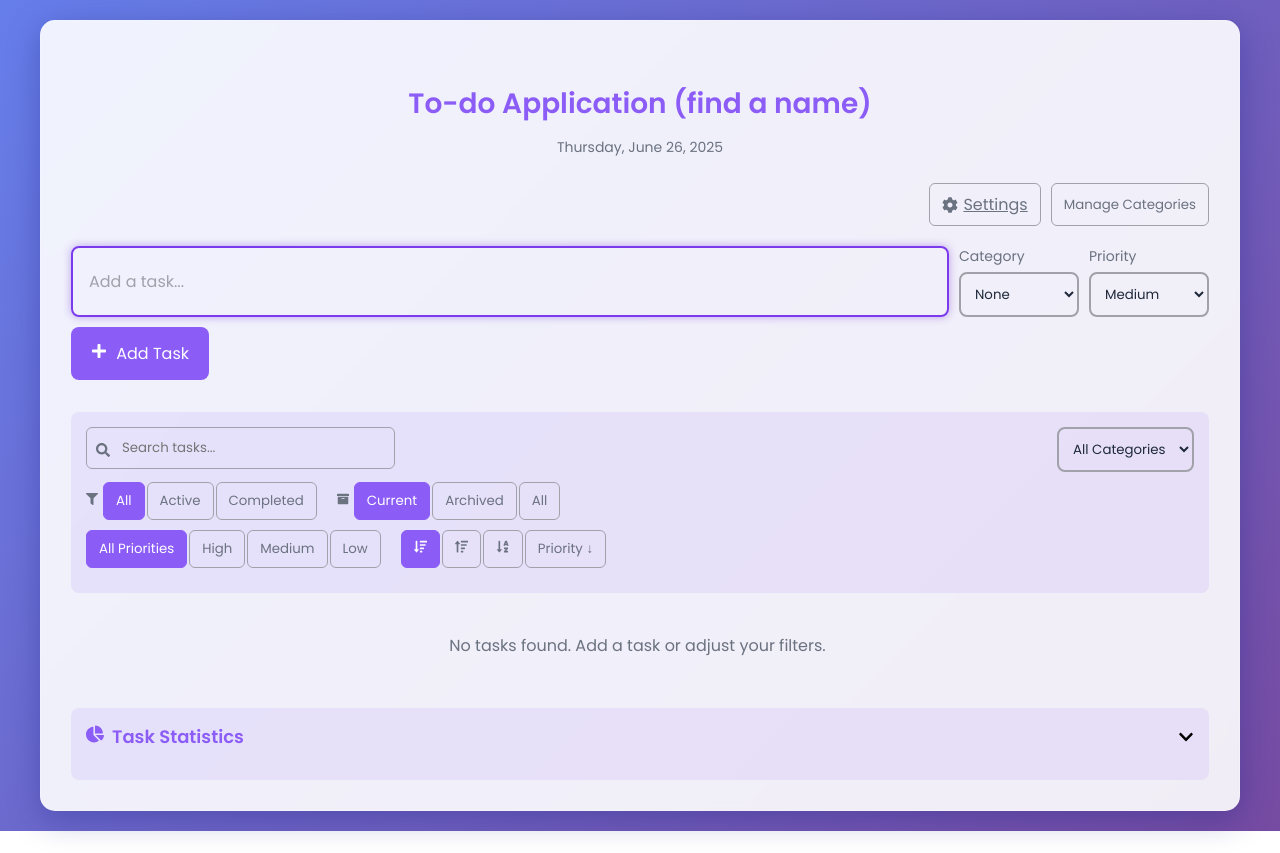
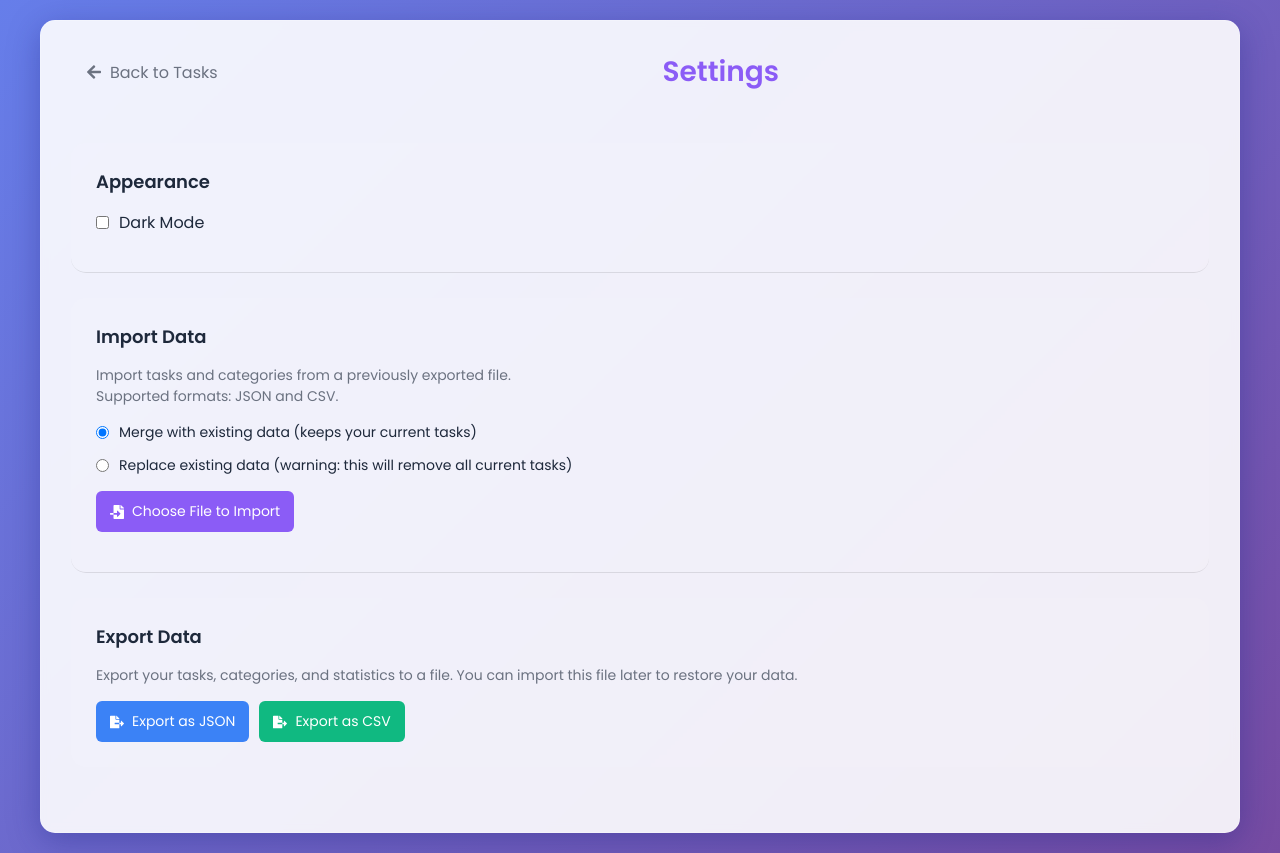
Before and after one commit to Tornio2/react-test2, a React (Create React App) app in the folder src/: page /#/settings in a window 1280 px wide. Before the commit the page ends 831 px from the top, so only its background shows below. Built offline with nearby package versions, Linux system fonts and the light colour scheme; the HTML template or start-up script is replaced by a standard one.

Commit message:
feat: Update routing to use HashRouter and other things

```diff
--- a/src/App.css
+++ b/src/App.css
@@ -83,6 +83,7 @@
   color: var(--text-secondary);
   cursor: pointer;
   transition: var(--transition);
+  text-decoration: none;
 }
 
 .settings-button:hover, .categories-button:hover {
--- a/src/App.js
+++ b/src/App.js
@@ -1,5 +1,5 @@
 import React, { useState, useEffect } from 'react';
-import { BrowserRouter as Router, Routes, Route } from 'react-router-dom';
+import { HashRouter as Router, Routes, Route } from 'react-router-dom';
 import './App.css';
 import HomePage from './pages/HomePage';
 import SettingsPage from './pages/SettingsPage';
--- a/src/styles/pages/SettingsPage.css
+++ b/src/styles/pages/SettingsPage.css
@@ -1,6 +1,6 @@
 
 .settings-page {
-  max-width: 1000px;
+  max-width: 1200px;
   min-width: 350px;
   width: 100%;
   min-height: 600px;
@@ -11,6 +11,7 @@
   backdrop-filter: blur(4px);
   border: 1px solid rgba(255, 255, 255, 0.18);
   margin: 0 auto;
+  transition: var(--transition);
 }
 
 .settings-header {
```
